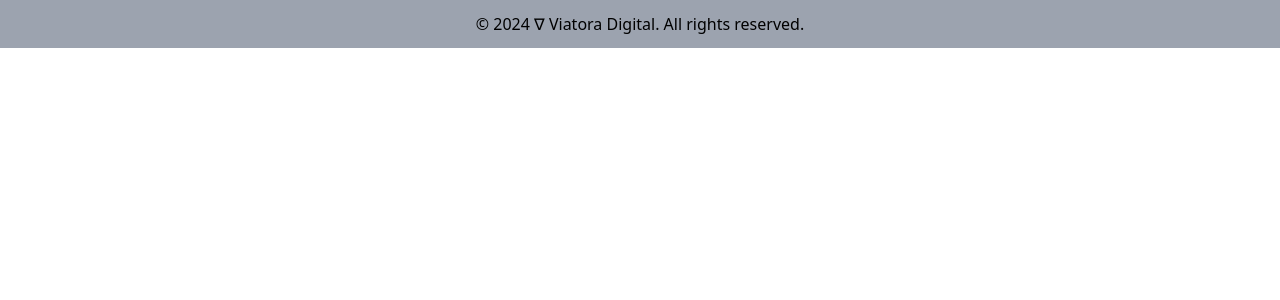
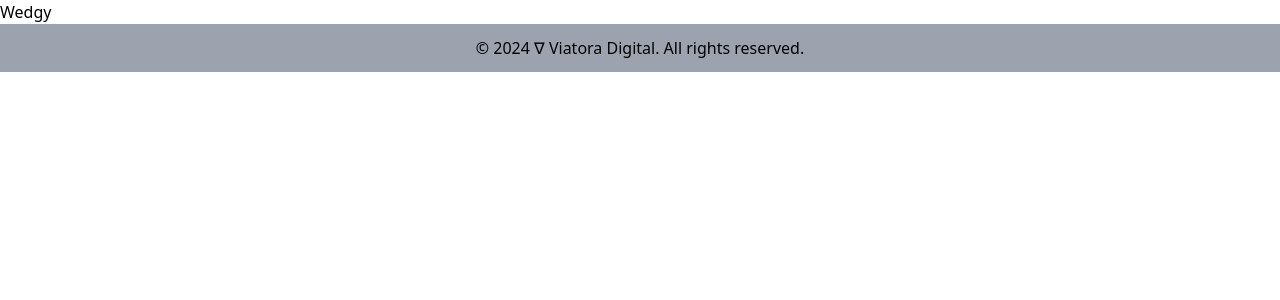
Before and after one commit to TandemCreativeDev/wedgy-fe, a React (Vite) app: page /music in a window 1280 px wide. Shown: the top 300 px of the page. Built offline with nearby package versions, Linux system fonts and the light colour scheme; a web font is replaced by a local one.

Commit message:
chore: remove comments

```diff
--- a/src/pages/Home.tsx
+++ b/src/pages/Home.tsx
@@ -4,16 +4,12 @@ import HomeMenu from "../components/HomeMenu/HomeMenu";
 export default function Home() {
   return (
     <main className="relative overflow-hidden w-full h-screen z-10">
-      {" "}
-      {/* Set z-10 */}
       <img
         className="-z-10 absolute inset-0 object-cover w-full h-full object-right"
         src={backgroundImg}
         alt=""
       />
       <h1 className="hidden absolute md:block top-8 left-1/2 transform -translate-x-1/2 text-white text-5xl font-kalnia z-20">
-        {" "}
-        {/* Add z-20 */}
         Wedgy.
       </h1>
       <HomeMenu />
--- a/src/pages/Music.tsx
+++ b/src/pages/Music.tsx
@@ -1,3 +1,3 @@
 export default function Music() {
-  return <h1></h1>;
+  return <h1>Wedgy</h1>;
 }
```
